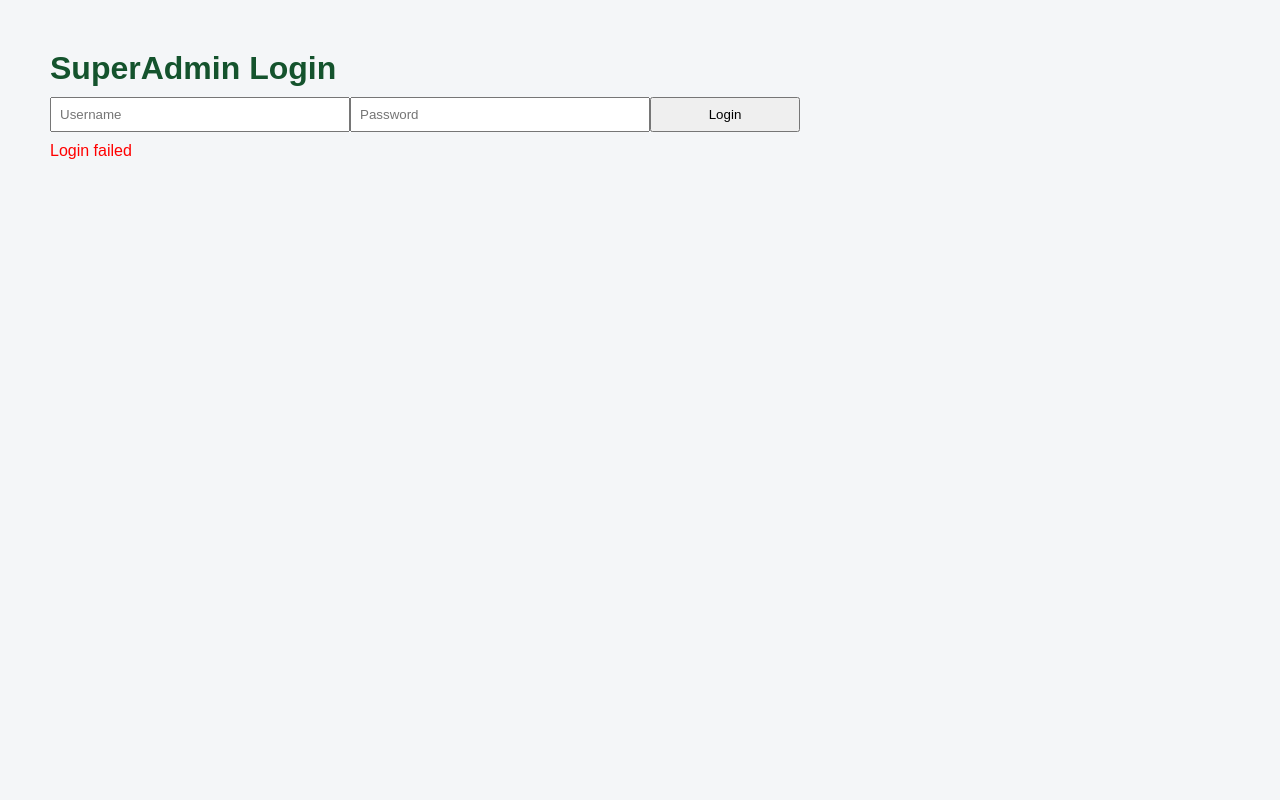
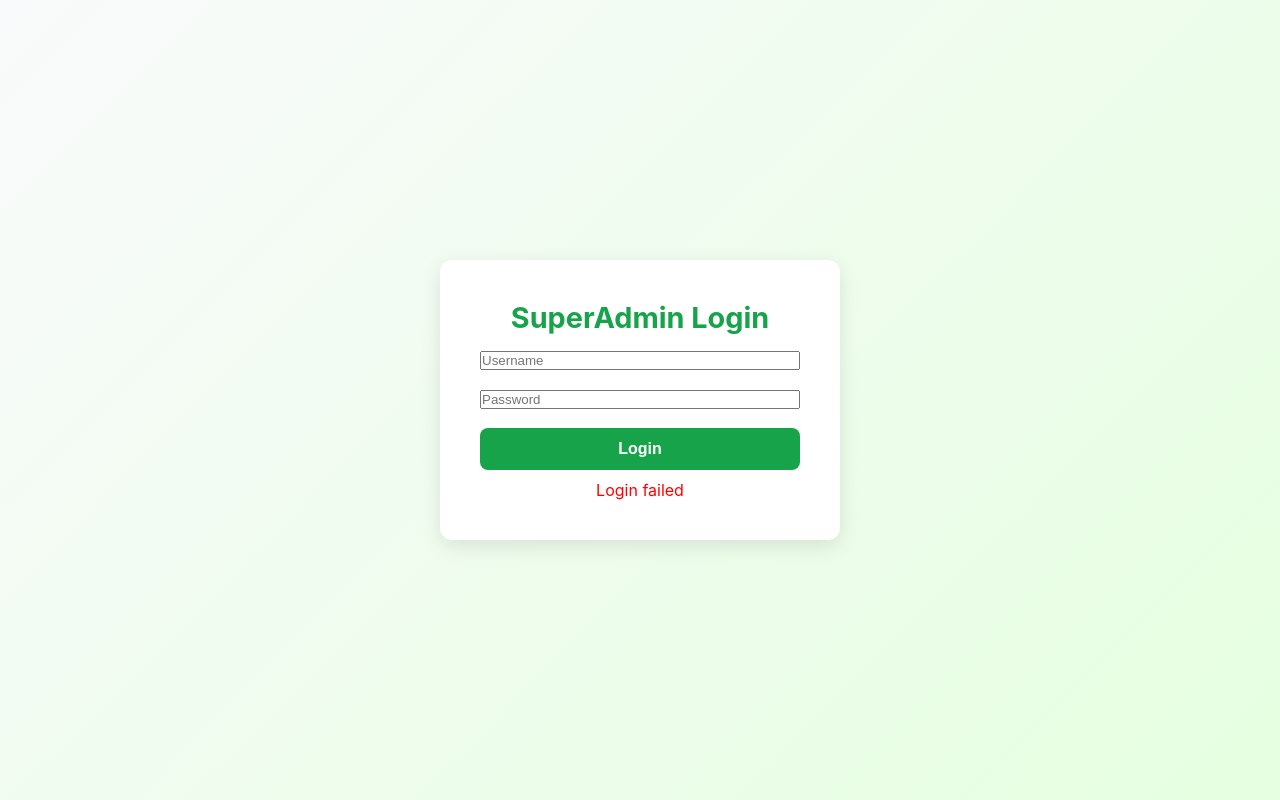
Before and after one commit to Dhanshri-134/SuperAdmin_BiteTrack, a Next.js app: page / in a window 1280 px wide. Both pictures are taken after a click on the button "Login". Built offline with nearby package versions, Linux system fonts and the light colour scheme; no server answers.

Commit message:
Redesigned some pages

```diff
--- a/pages/index.js
+++ b/pages/index.js
@@ -1,17 +1,24 @@
-import { useState } from 'react';
+import { useState, useEffect } from 'react';
 import axios from 'axios';
 import { useRouter } from 'next/router';
+import styles from '../styles/login.module.css'; // use your existing CSS
 
 export default function LoginPage() {
+  const [showSplash, setShowSplash] = useState(true);
   const [username, setUsername] = useState('');
   const [password, setPassword] = useState('');
   const [error, setError] = useState('');
   const router = useRouter();
 
+  // Show splash for 3 seconds
+  useEffect(() => {
+    const timer = setTimeout(() => setShowSplash(false), 3000);
+    return () => clearTimeout(timer);
+  }, []);
+
   const handleLogin = async () => {
     try {
       const res = await axios.post('/api/auth', { username, password });
-      // Store token in localStorage
       localStorage.setItem('token', res.data.token);
       router.push('/dashboard');
     } catch (err) {
@@ -19,24 +26,39 @@ export default function LoginPage() {
     }
   };
 
+  if (showSplash) {
     return (
-    <div style={{ padding: 50 }}>
-      <h1>SuperAdmin Login</h1>
+      <div className={styles.container}>
+        <div className={styles.card}>
+          <h1 className={styles.logo}>SuperAdmin</h1>
+          <p>Loading...</p>
+        </div>
+      </div>
+    );
+  }
+
+  return (
+    <div className={styles.container}>
+      <div className={styles.card}>
+        <h1 className={styles.logo}>SuperAdmin Login</h1>
+        <div className={styles.form}>
           <input
             placeholder="Username"
             value={username}
             onChange={e => setUsername(e.target.value)}
-        style={{ marginBottom: 10, padding: 8, width: 300 }}
           />
           <input
             placeholder="Password"
             type="password"
             value={password}
             onChange={e => setPassword(e.target.value)}
-        style={{ marginBottom: 10, padding: 8, width: 300 }}
           />
-      <button onClick={handleLogin} style={{ padding: 8, width: 150 }}>Login</button>
-      {error && <p style={{ color: 'red' }}>{error}</p>}
+          <button className={styles.loginBtn} onClick={handleLogin}>
+            Login
+          </button>
+        </div>
+        {error && <p style={{ color: 'red', marginTop: '10px' }}>{error}</p>}
+      </div>
     </div>
   );
 }
--- a/styles/login.module.css
+++ b/styles/login.module.css
@@ -54,12 +54,17 @@
   border: 1px solid #d1d5db;
   border-radius: 8px;
   font-size: 1rem;
+  background-color: #d1d5db;
 }
 
 .formGroup input:focus {
   outline: none;
+  padding: 0.6rem 0.8rem;
   border-color: #16a34a;
-  box-shadow: 0 0 0 2px rgba(22, 163, 74, 0.2);
+  border-radius: 8px;
+  font-size: 1rem;
+  background-color: #d1d5db;
+  box-shadow: 0 0 0 2px rgba(202, 228, 211, 0.2);
 }
 
 .loginBtn {
```
Lines whose indentation alone changed are shown as unchanged.
